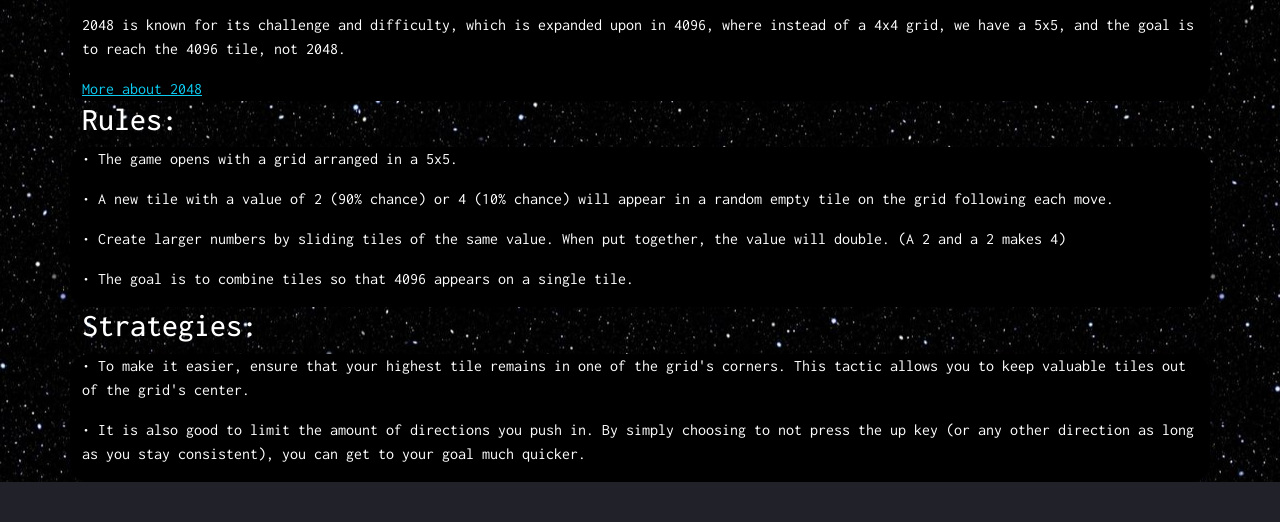
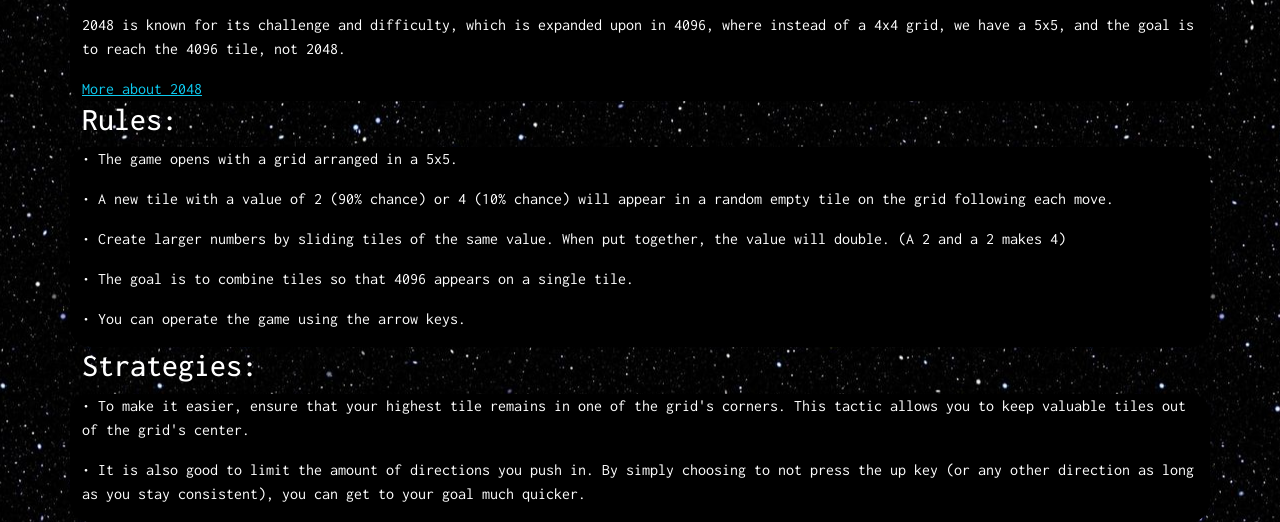
Before and after one commit to jtaruc2027/4096-Game, a plain HTML site: page about.html in a window 1280 px wide. Shown: the part 733-1255 px from the top of the page. Before the commit the page ends 1215 px from the top, so only its background shows below. Drawn offline with nearby package versions, Linux system fonts and the light colour scheme.

Commit message:
Update about.html

```diff
--- a/about.html
+++ b/about.html
@@ -128,6 +128,7 @@
                 <p>• A new tile with a value of 2 (90% chance) or 4 (10% chance) will appear in a random empty tile on the grid following each move.</p>
                 <p>• Create larger numbers by sliding tiles of the same value. When put together, the value will double. (A 2 and a 2 makes 4)</p>
                 <p>• The goal is to combine tiles so that 4096 appears on a single tile.</p>
+                <p>• You can operate the game using the arrow keys.</p>
             </div>
             <h2>Strategies:</h2>
             <div class="text-box">
```
